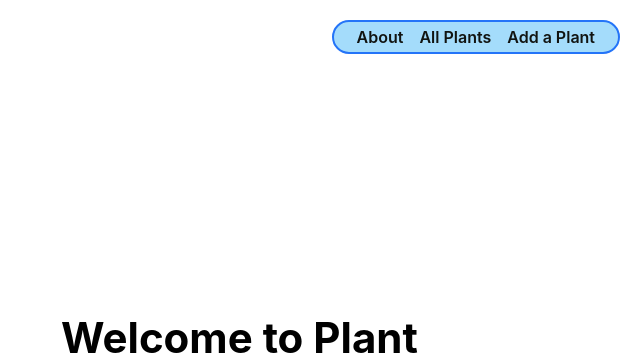
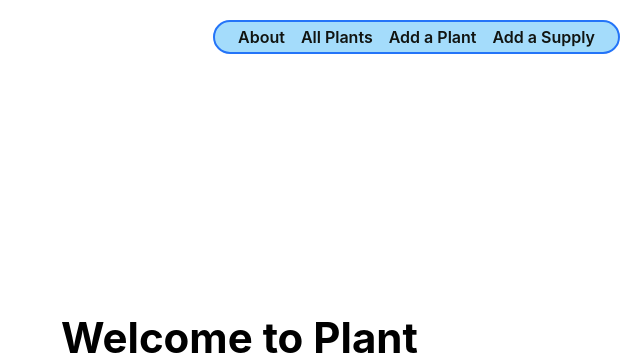
Before and after one commit to michellejtan/django-crud-app-lab, a Django app: page / in a window 1280 px wide. Shown: the top 364 px of the page, without its empty margins (640-1280 px from the left). Run offline with Django 5.2, Linux system fonts and the light colour scheme.

Commit message:
wip: add an "Add a Supply" link to the nav bar

```diff
--- a/main_app/templates/base.html
+++ b/main_app/templates/base.html
@@ -26,6 +26,7 @@
           <li><a href="{% url 'plant-index' %}">All Plants</a></li>
 
           <li><a href="{% url 'plant-create' %}">Add a Plant</a></li>
+          <li><a href="{% url 'supply-create' %}">Add a Supply</a></li>
 
         </ul>
       </nav>
```
